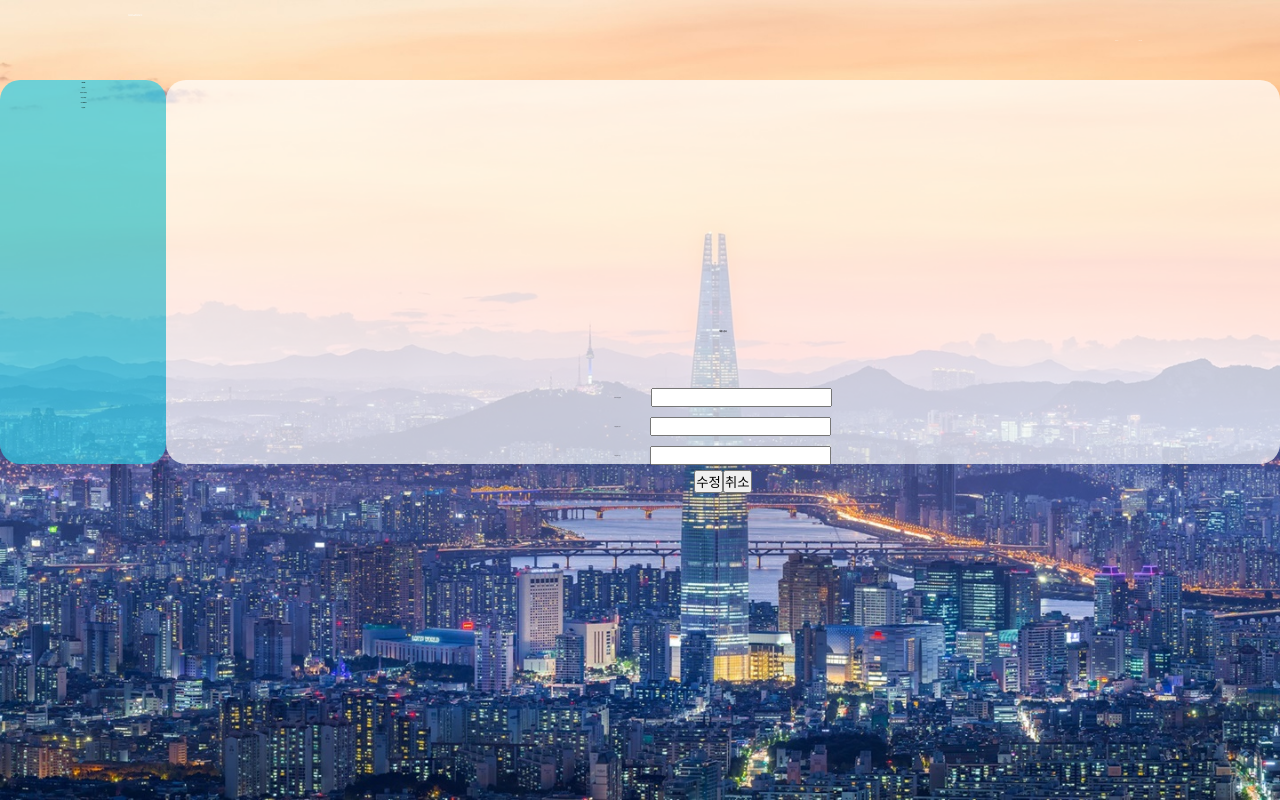
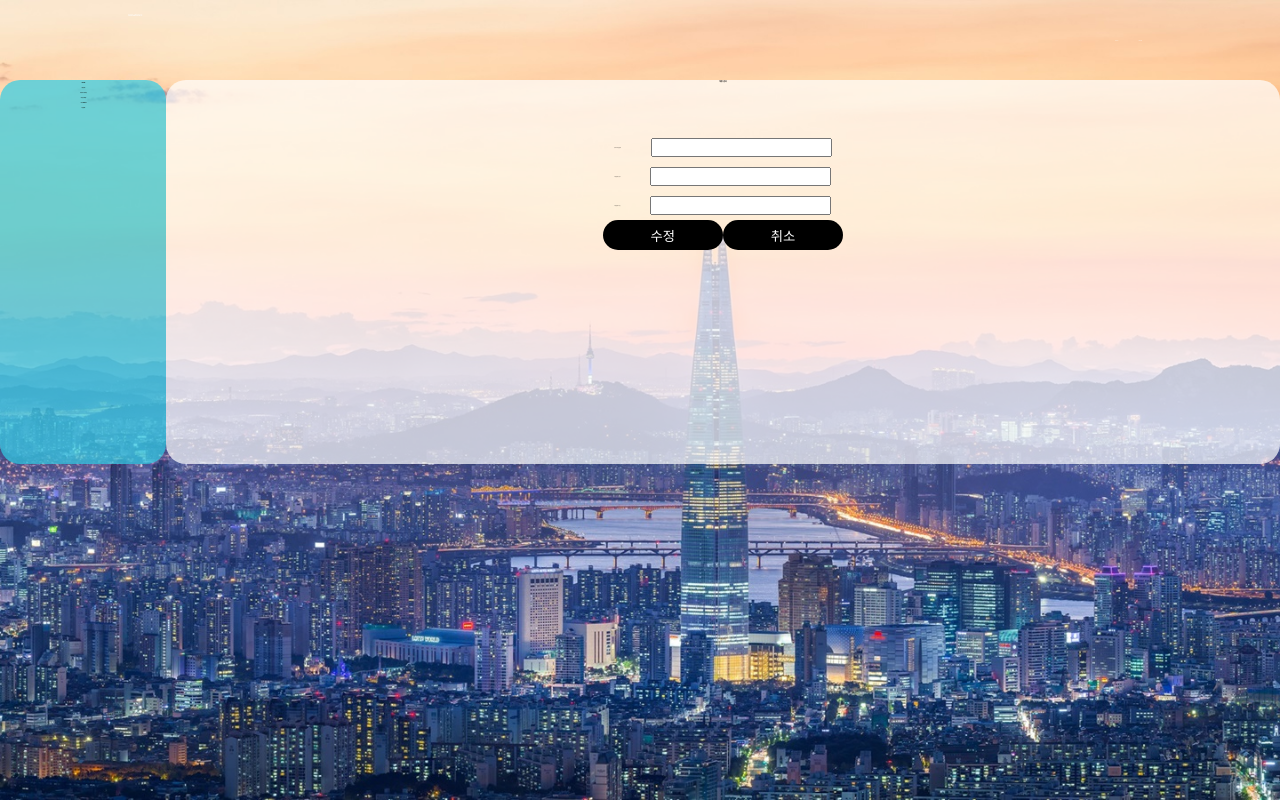
Before and after one commit to 2023-AISCHOOL-JSB/dreamHack, a website: page views/mypage_manage.html in a window 1280 px wide. Drawn offline with nearby package versions, Linux system fonts and the light colour scheme; files that its build step writes are made by us from their sources; files whose address does not match are found by name.

Commit message:
categorybarr

```diff
--- a/public/assets/css/mypage_manage.css
+++ b/public/assets/css/mypage_manage.css
@@ -9,10 +9,7 @@ h1{
     align-items: center;
     margin-bottom : 50px;
 }
-#manage__box{
-    margin-top: 250px;
-    position:relative;
-}
+
 .int__area{
     display: flex;
     justify-content: center;
--- a/sessions/DyxkuxOK7i8F1xImqtkyaTNHsts17ASD.json
+++ b/sessions/DyxkuxOK7i8F1xImqtkyaTNHsts17ASD.json
@@ -1 +1 @@
-{"cookie":{"originalMaxAge":null,"expires":null,"httpOnly":true,"path":"/"},"__lastAccess":1691295492503,"user":{"user_id":"123","user_pw":"123","user_name":"123","user_gender":"남","user_birthdate":"1997-10-10T15:00:00.000Z","joined_at":"2023-08-04T07:27:48.000Z"}}
+{"cookie":{"originalMaxAge":null,"expires":null,"httpOnly":true,"path":"/"},"__lastAccess":1691296299802,"user":{"user_id":"123","user_pw":"123","user_name":"123","user_gender":"남","user_birthdate":"1997-10-10T15:00:00.000Z","joined_at":"2023-08-04T07:27:48.000Z"}}
--- a/views/mypage_manage.html
+++ b/views/mypage_manage.html
@@ -21,8 +21,8 @@
                         <input type="password" name="pw" id="pw" autocomplete="off" />
                     </div>
                     <div class="btn__area">
-                        <input type="submit" id="btn" value="수정">
-                        <input type="submit" id="btn" value="취소">
+                        <input type="submit" class="submit_button" id="btn" value="수정">
+                        <input type="submit" class="submit_button"  id="btn" value="취소">
                     </div>
                 </div>
             </form>
```
